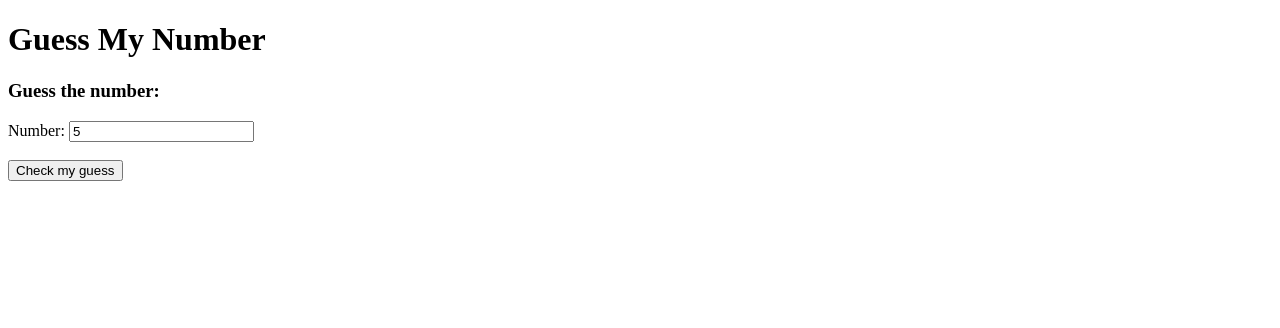
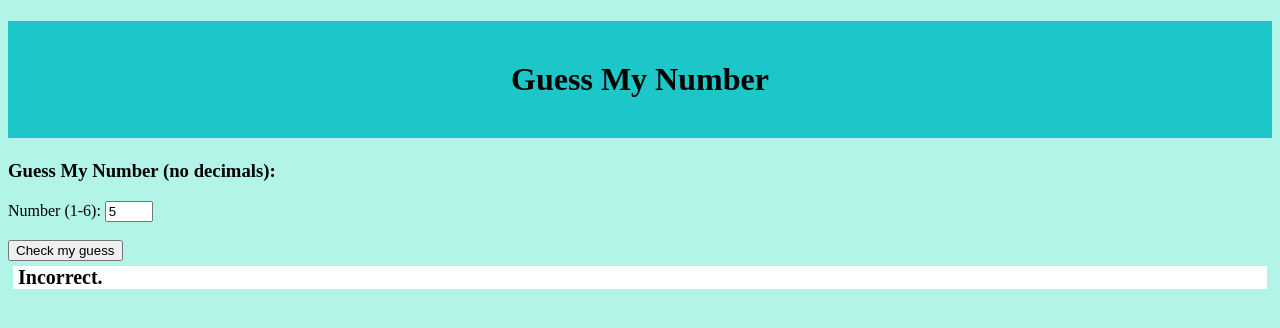
Before and after one commit to ICS2O-Programming-Joseph-K/Unit4-01-HTML-GuessMyNumber, a plain HTML site: page index.html in a window 1280 px wide. Both pictures are taken after typing "5" into the empty fields and a click on the input "Check my guess". Drawn offline with Linux system fonts and the light colour scheme.

Commit message:
Updated idex.html

```diff
--- a/css/style.css
+++ b/css/style.css
@@ -0,0 +1,27 @@
+
+body {
+	background-color: rgb(179, 244, 233);
+}
+
+h1 {
+	background-color: rgb(29, 198, 201);
+	color: hsl(0, 0%, 0%);
+	padding: 40px;
+	text-align: center;
+}
+
+p {
+	background-color: #007bff;
+}
+
+div {
+
+  font-weight: bold;
+  color: #050505;
+  margin: 5px;
+}
+
+#display-results{
+  background-color: #ffffff;
+	font-size: 20px;
+}
--- a/index.html
+++ b/index.html
@@ -15,35 +15,28 @@
     <link rel="icon" type="image/png" sizes="16x16" href="./fav_index/favicon-16x16.png">
     <link rel="manifest" href="./fav_index/site.webmanifest">
 
-    <!-- title of site -->
+    <link rel="stylesheet" href="./css/style.css">
+
     <title>Guess My Number</title>
 
   </head>
   <body>
 
-    <!-- receives and gives data -->
-    <link rel="stylesheet" href="./css/style.css">
     <script src="./js/script.js"></script>
 
-    <!-- largely displayed font -->
     <h1>Guess My Number</h1>
 
-    <!-- Text fields for user input, collects data -->
-    <p>
-      <h3>Guess the number:</h3>
+					<h3>Guess My Number (no decimals):</h3>
 					<form action="javascript:enterClicked()">
-        <label for="Guess">Number:</label>
-        <input type="number" id="Guess" step="any" placeholder="Enter number"><br><br>
+						<label for="Guess">Number (1-6):</label>
+						<input type="number" step="1" min="1" max="6" id="Guess" placeholder="Enter number"><br><br>
 						<input type="submit" value="Check my guess">
 					</form>
-    </p>
+
 		<!-- Create a space where the user information will be displayed -->
+		<div id="display-results">
 			<div id="user-info">
 			</div>
-
-    <br>
-
-
-
+		</div>
   </body>
 </html>
--- a/js/script.js
+++ b/js/script.js
@@ -1,30 +1,30 @@
-'use strict'
+"use strict"
+
 // Match generated number and guessed number
 function enterClicked () {
+  	// initialize variables
+	let Output = ""
 
+	// get user input
+	let Guess = parseInt(document.getElementById('Guess').value)
 
-let random = Math.floor((Math.random() * max) + min);
+  //cosnt or let???
+  let random = Math.floor((Math.random() * 6) + 1);
 
-// initialize variables
-let True = "";
+  	// if guess matches random
+	if (Guess == random) {
+		Output = "Correct."
+	}
+	// otherwise, if guess does not match random
+	else if (Guess != random) {
+		Output = "Incorrect."
+	}
 
-  // get fahrenheit from text field
-let Guess = parseFloat(document.getElementById("Guess").value);
-
-// determine the display message depending on user input (True)
-if (Guess == random){
-  True = "Correct.";
-}
-
-// determine the display message depending on user input (False)
-if (Guess != random){
-  False = "Incorrect.";
-}
+  //Else statment for laer use
+	// else {
+		//Output = "Good evening..."
+	//}
 
   // display the results
-  document.getElementById("user-info").innerHTML = True;
-
-    // display the results
-  document.getElementById("user-info").innerHTML = False;
-
+  document.getElementById('user-info').innerHTML = Output
 }
```
Lines whose indentation alone changed are shown as unchanged.
